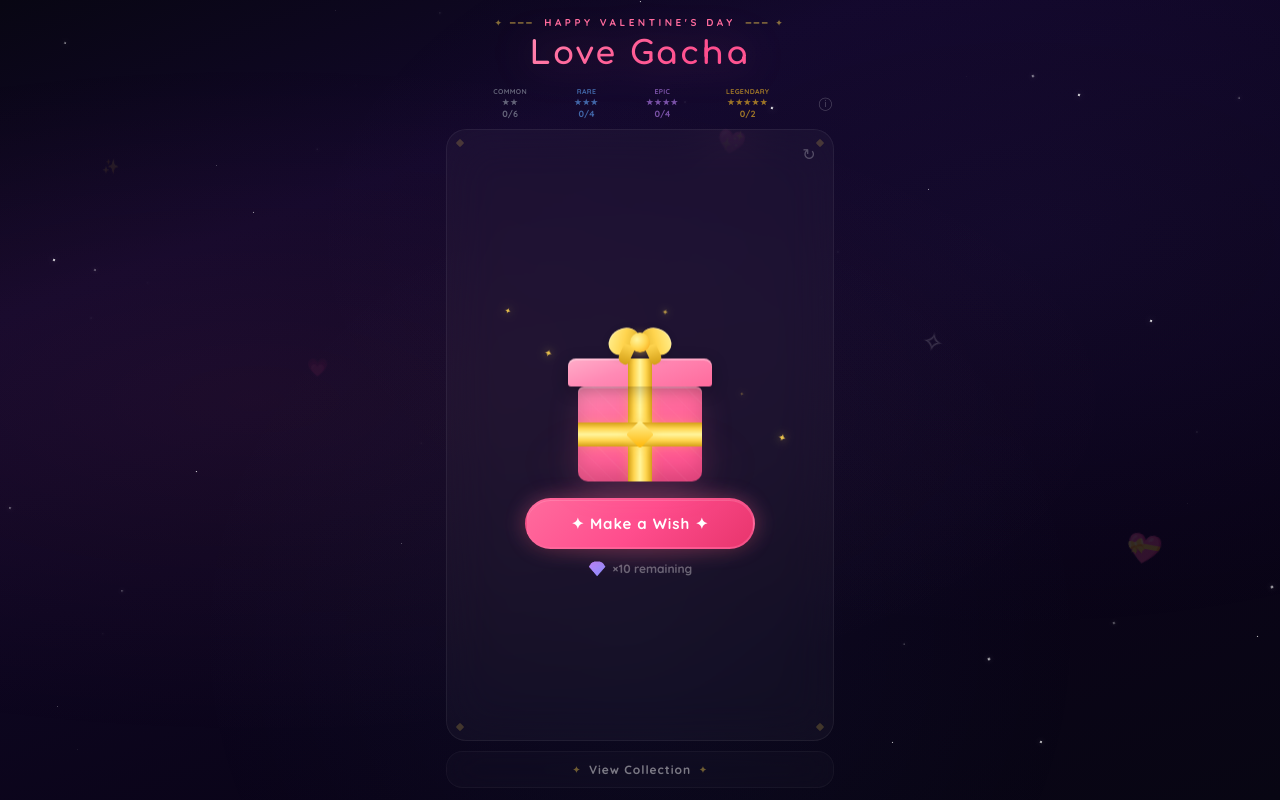
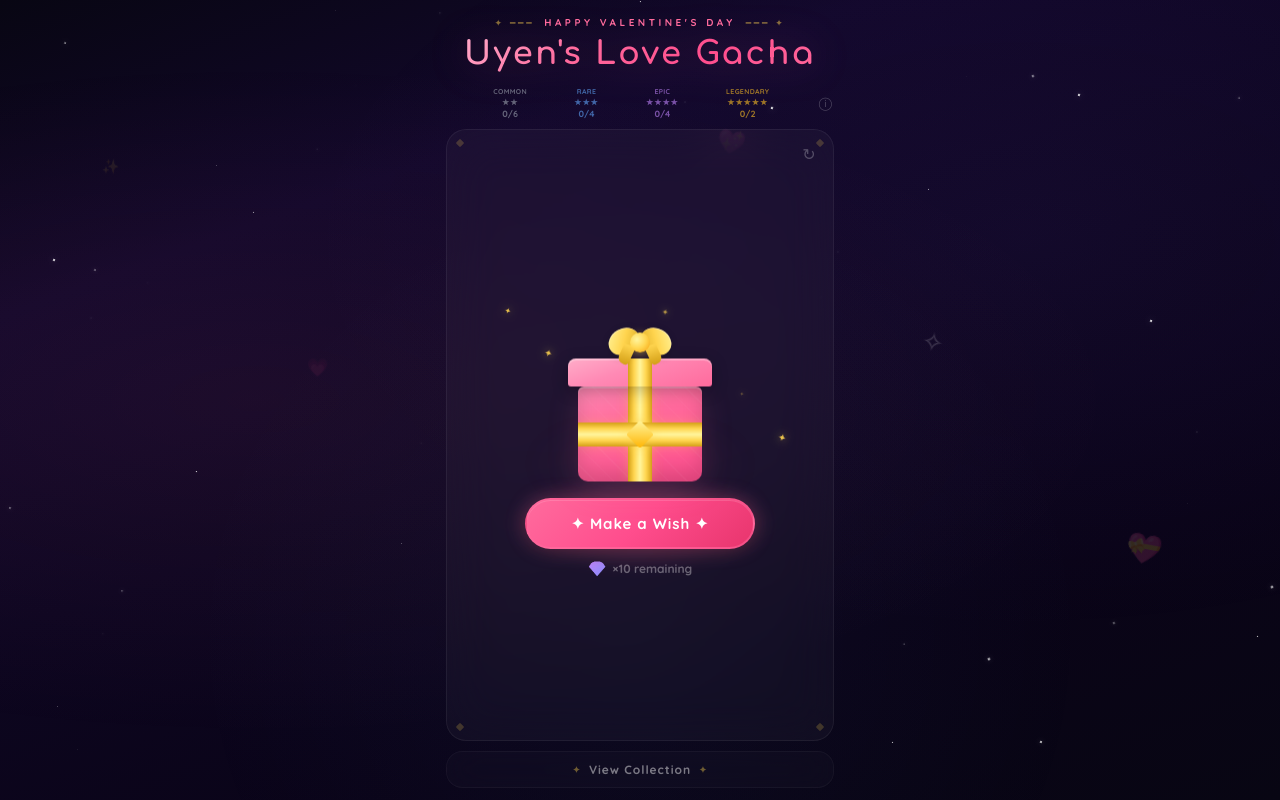
Before and after one commit to williambui/valentine-gacha, a React (Vite) app: page / in a window 1280 px wide. Built offline with nearby package versions, Linux system fonts and the light colour scheme.

Commit message:
Rename title to Uyen's Love Gacha

```diff
--- a/index.html
+++ b/index.html
@@ -3,7 +3,7 @@
   <head>
     <meta charset="UTF-8" />
     <meta name="viewport" content="width=device-width, initial-scale=1.0, viewport-fit=cover, user-scalable=no" />
-    <title>Love Gacha 💝</title>
+    <title>Uyen's Love Gacha 💝</title>
     <link rel="preconnect" href="https://fonts.googleapis.com" />
     <link rel="preconnect" href="https://fonts.gstatic.com" crossorigin />
     <link href="https://fonts.googleapis.com/css2?family=Quicksand:wght@400;500;600;700;800&family=Comfortaa:wght@400;600;700;800&display=swap" rel="stylesheet" />
--- a/src/Gacha.jsx
+++ b/src/Gacha.jsx
@@ -218,7 +218,7 @@ export default function ValentineGacha() {
               lineHeight: 1.2, marginBottom: 4, letterSpacing: "0.08em",
               filter: "drop-shadow(0 0 20px rgba(255,107,157,0.3))",
             }}>
-              Love Gacha
+              Uyen's Love Gacha
             </h1>
           </div>
 
```
